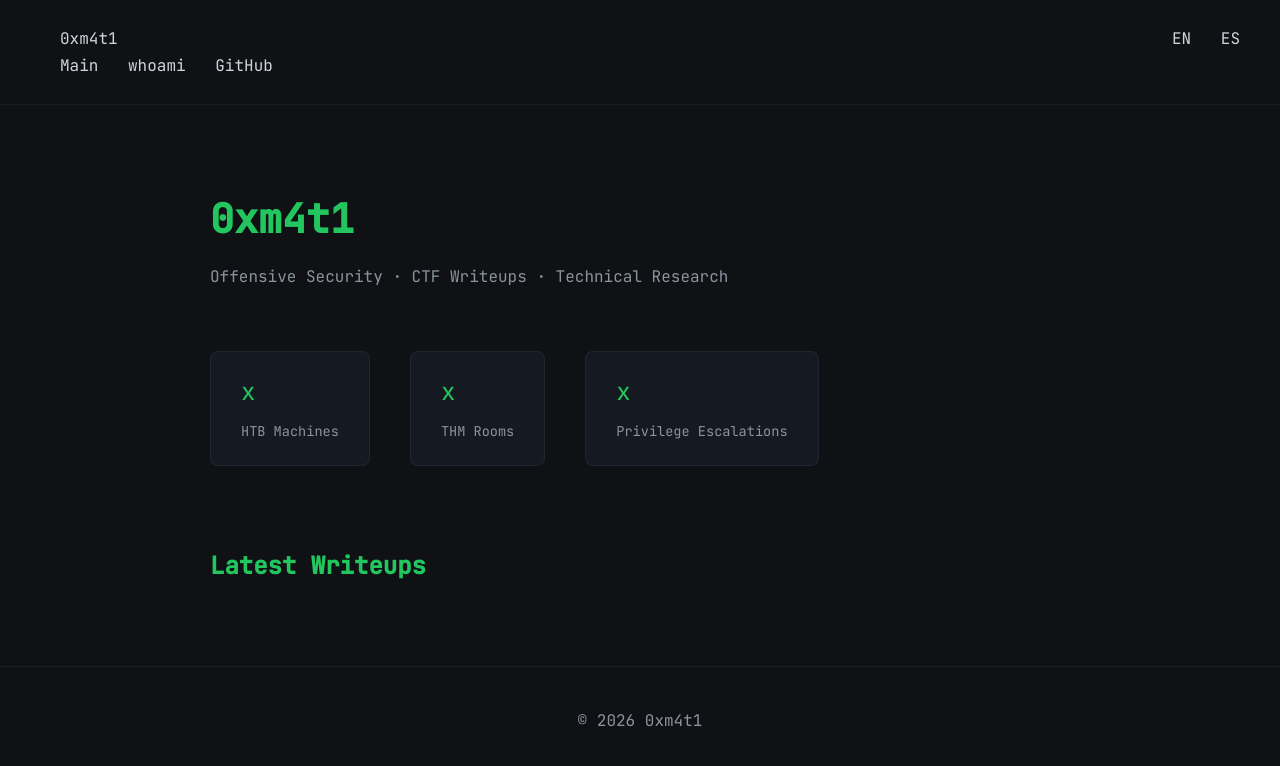
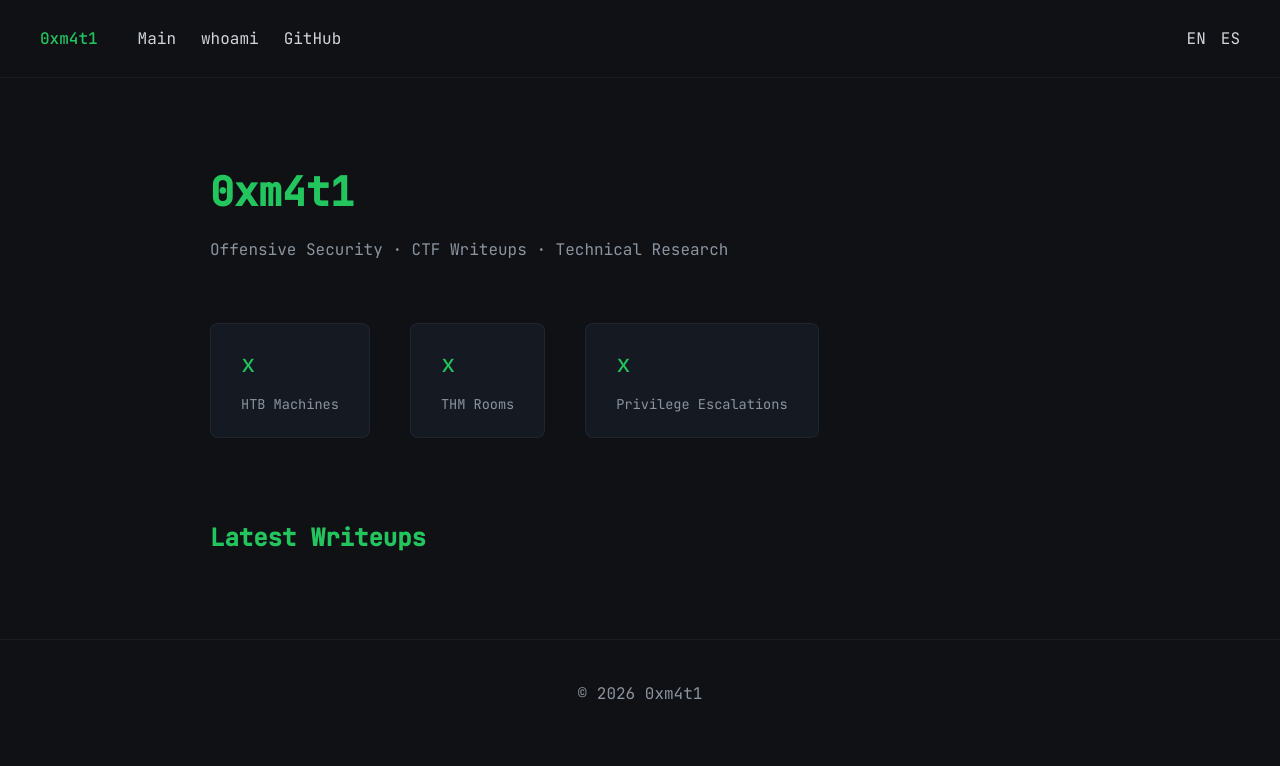
Before and after one commit to jdejavi/jdejavi.github.io, a Jekyll site: the page built from index.md, in a window 1280 px wide. Shown: the top 766 px of the page. Built offline with Jekyll 4.4.1, drawn with Linux system fonts in a browser that asks for light colours.

Commit message:
Update style.css

```diff
--- a/assets/css/style.css
+++ b/assets/css/style.css
@@ -31,19 +31,41 @@ body {
 header {
   display: flex;
   justify-content: space-between;
+  align-items: center;
   padding: 25px 40px;
   border-bottom: 1px solid var(--border);
 }
 
+.left {
+  display: flex;
+  align-items: center;
+  gap: 40px;
+}
+
+.main-nav {
+  display: flex;
+  gap: 25px;
+}
+
+.lang-nav {
+  display: flex;
+  gap: 15px;
+}
+
 header a {
+  text-decoration: none;
   color: var(--text);
-  text-decoration: none;
-  margin-left: 20px;
 }
 
 header a:hover {
   color: var(--accent);
 }
+
+.logo {
+  color: var(--accent);
+  font-weight: 500;
+}
+
 
 .logo a {
   color: var(--accent);
```
